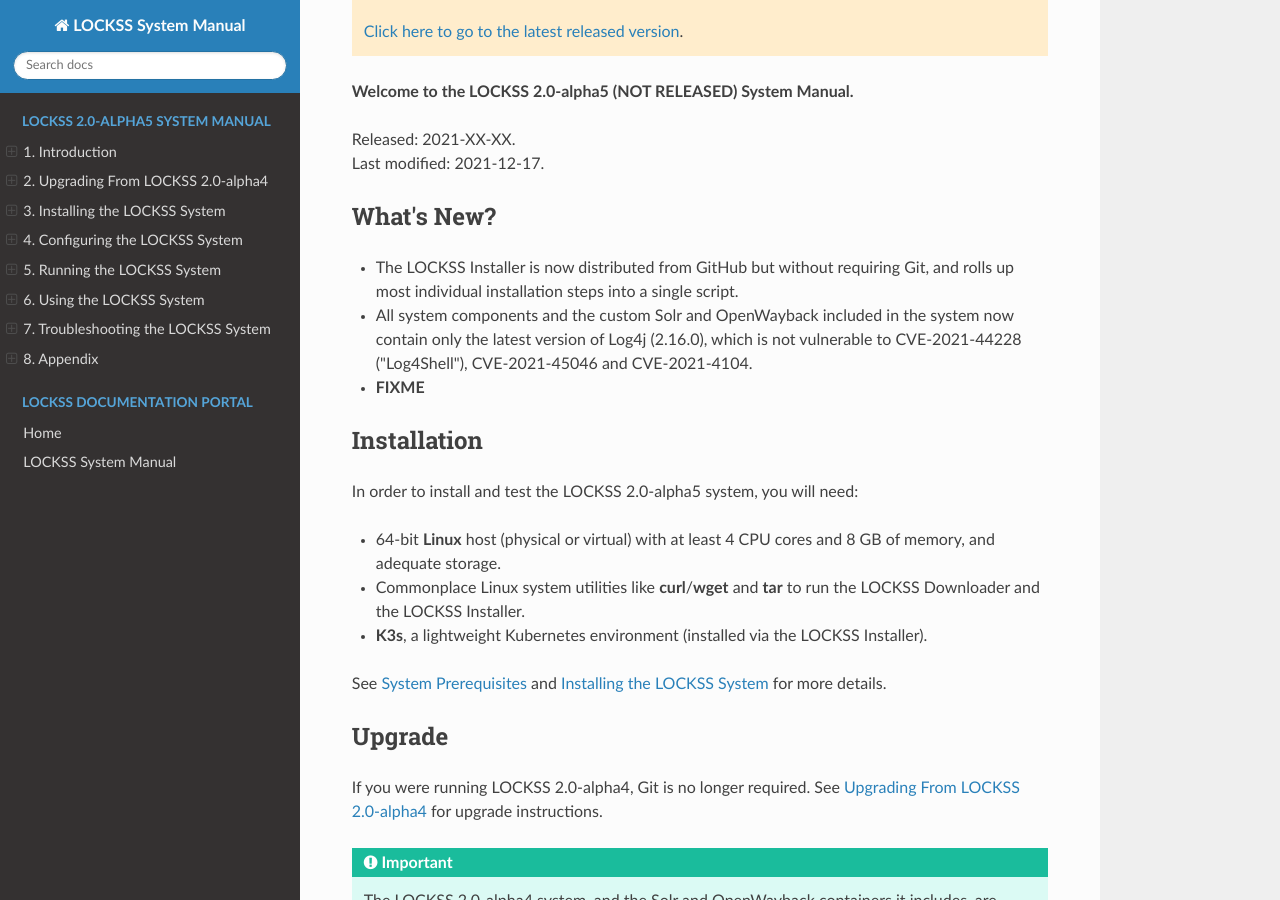
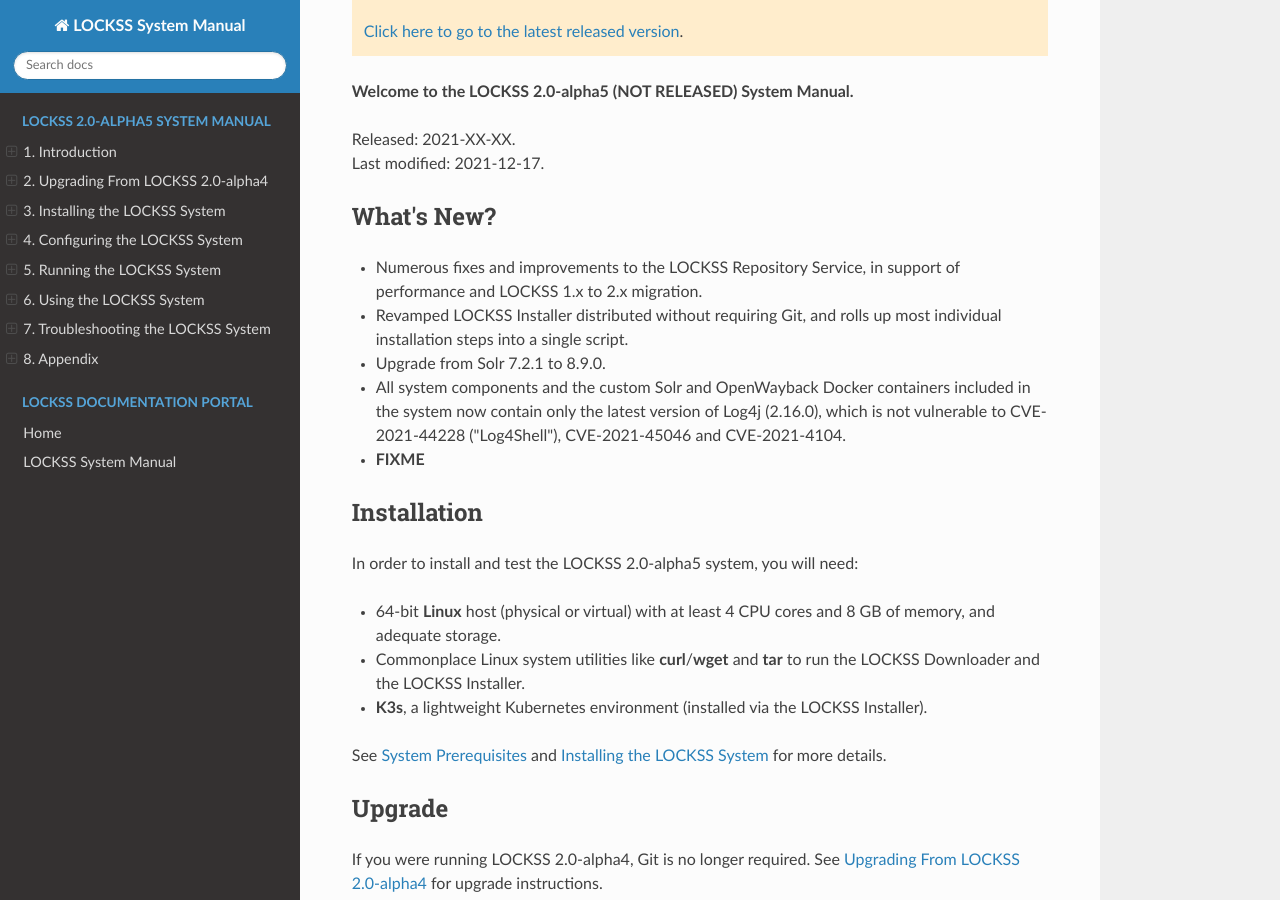
Before and after one commit to lockss/lockss-rtd-manual, a Sphinx documentation site: the page built from docs/index.rst, in a window 1280 px wide and 900 px high, scrolled down 439 px. Built offline with Sphinx 7.4.7 and the Read the Docs theme 2.0.0, drawn with Linux system fonts in a browser that asks for light colours.

Commit message:
Some more top-level release notes.

```diff
--- a/docs/index.rst
+++ b/docs/index.rst
@@ -35,9 +35,13 @@ LOCKSS 2.0-alpha5 (NOT RELEASED) System Manual
    What's New?
    -----------
 
-   *  The LOCKSS Installer is now distributed from GitHub but without requiring Git, and rolls up most individual installation steps into a single script.
+   *  Numerous fixes and improvements to the LOCKSS Repository Service, in support of performance and LOCKSS 1.x to 2.x migration.
 
-   *  All system components and the custom Solr and OpenWayback included in the system now contain only the latest version of Log4j (2.16.0), which is not vulnerable to CVE-2021-44228 ("Log4Shell"), CVE-2021-45046 and CVE-2021-4104.
+   *  Revamped LOCKSS Installer distributed without requiring Git, and rolls up most individual installation steps into a single script.
+
+   *  Upgrade from Solr 7.2.1 to 8.9.0.
+
+   *  All system components and the custom Solr and OpenWayback Docker containers included in the system now contain only the latest version of Log4j (2.16.0), which is not vulnerable to CVE-2021-44228 ("Log4Shell"), CVE-2021-45046 and CVE-2021-4104.
 
    *  **FIXME**
 
```
